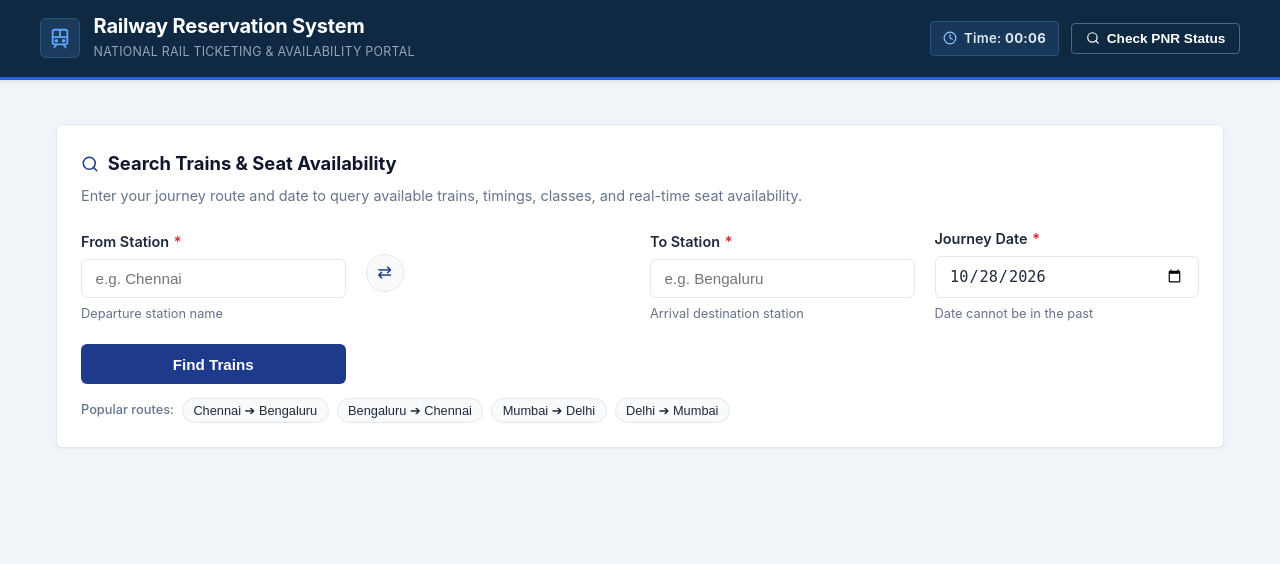
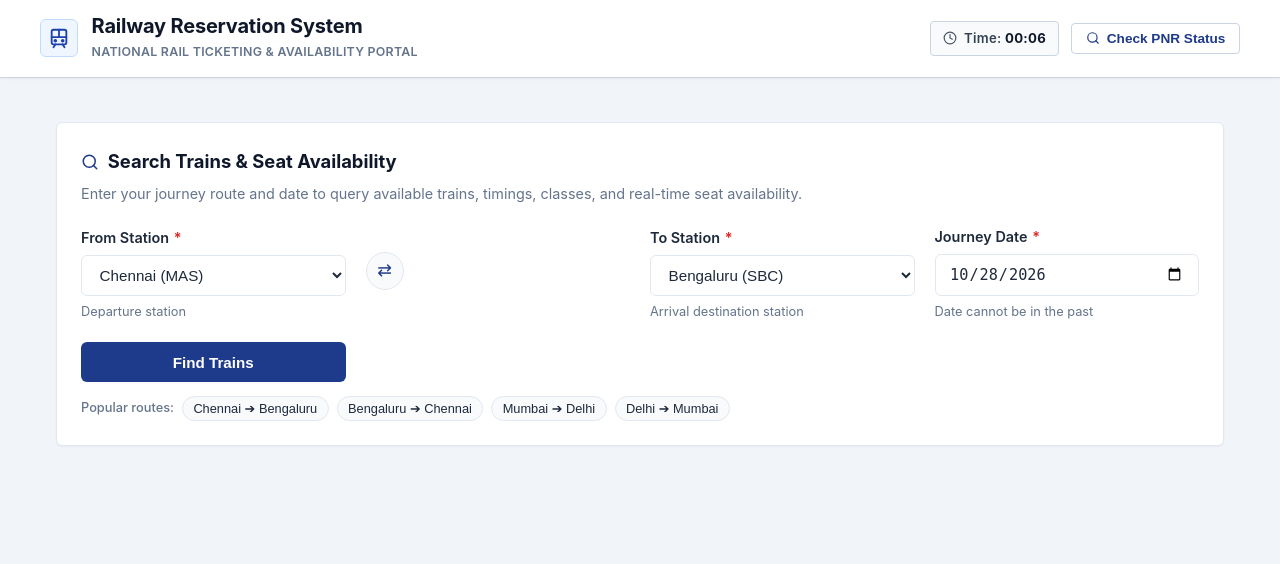
Before and after one commit to se-mini-project-t16/railway-reservation-system, a Spring Boot app: page / in a window 1280 px wide. Shown: the top 564 px of the page. Run offline with Spring Boot 4, Linux system fonts and the light colour scheme; some of the project's set-up classes (security, data sources, template engines, error pages and the like) are left out, and stand-ins take their place.

Commit message:
feat(ui): add station dropdowns, clean white navbar, and print styles

```diff
--- a/src/main/resources/static/css/style.css
+++ b/src/main/resources/static/css/style.css
@@ -41,13 +41,13 @@ body {
   flex-direction: column;
 }
 
-/* Header & Navigation - Institutional Solid Rail Navy */
+/* Header & Navigation - Clean Institutional Deep White Portal Bar */
 header.app-header {
-  background-color: #0f2942;
-  border-bottom: 3px solid #2563eb;
-  color: #ffffff;
+  background-color: #ffffff;
+  border-bottom: 1px solid #cbd5e1;
+  color: #0f172a;
   padding: 0.85rem 1.5rem;
-  box-shadow: 0 2px 4px rgba(0, 0, 0, 0.08);
+  box-shadow: 0 1px 3px 0 rgba(0, 0, 0, 0.05);
   position: sticky;
   top: 0;
   z-index: 100;
@@ -68,34 +68,36 @@ header.app-header {
   align-items: center;
   gap: 0.85rem;
   text-decoration: none;
-  color: #ffffff;
+  color: inherit;
 }
 
 .brand-icon {
   display: flex;
   align-items: center;
   justify-content: center;
-  width: 40px;
-  height: 40px;
-  background-color: #1a3b5c;
-  border: 1px solid #2d557d;
+  width: 38px;
+  height: 38px;
+  background-color: #eff6ff;
+  border: 1px solid #bfdbfe;
   border-radius: var(--radius);
-  color: #60a5fa;
+  color: #1e40af;
   flex-shrink: 0;
 }
 
 .brand-text h1 {
   font-size: 1.25rem;
   font-weight: 700;
+  color: #0f172a;
   letter-spacing: -0.01em;
   line-height: 1.2;
 }
 
 .brand-text .subtext {
   font-size: 0.775rem;
-  color: #94a3b8;
+  color: #64748b;
   letter-spacing: 0.02em;
   text-transform: uppercase;
+  font-weight: 600;
 }
 
 .header-actions {
@@ -105,9 +107,9 @@ header.app-header {
 }
 
 .timer-badge {
-  background: #173859;
-  border: 1px solid #285480;
-  color: #e2e8f0;
+  background: #f8fafc;
+  border: 1px solid #cbd5e1;
+  color: #334155;
   padding: 0.35rem 0.75rem;
   border-radius: 4px;
   font-size: 0.825rem;
@@ -119,14 +121,18 @@ header.app-header {
 }
 
 .timer-badge svg {
-  color: #93c5fd;
+  color: #475569;
   flex-shrink: 0;
 }
 
+.timer-badge strong {
+  color: #0f172a;
+}
+
 .btn-header-pnr {
-  background-color: transparent;
-  color: #ffffff;
-  border: 1px solid #476a8d;
+  background-color: #ffffff;
+  color: #1e3a8a;
+  border: 1px solid #cbd5e1;
   padding: 0.45rem 0.85rem;
   border-radius: 4px;
   font-size: 0.85rem;
@@ -139,9 +145,13 @@ header.app-header {
 }
 
 .btn-header-pnr:hover {
-  background-color: rgba(255, 255, 255, 0.12);
-  border-color: #93c5fd;
-  color: #ffffff;
+  background-color: #f1f5f9;
+  border-color: #94a3b8;
+  color: #1e40af;
+}
+
+.btn-header-pnr svg {
+  color: #1e3a8a;
 }
 
 /* Main Container */
@@ -785,3 +795,81 @@ footer.app-footer {
     grid-template-columns: 1fr;
   }
 }
+
+/* Print Stylesheet for Official E-Ticket Reservation Slip */
+@media print {
+  /* Hide all non-ticket interactive and navigation elements */
+  header.app-header,
+  footer.app-footer,
+  #flashContainer,
+  #searchCard,
+  #resultsSection,
+  #bookingSection,
+  #pnrModal,
+  .quick-chips,
+  .btn,
+  .btn-sm,
+  #copyPnrBtn,
+  #bookAnotherBtn,
+  .modal-overlay {
+    display: none !important;
+  }
+
+  body {
+    background: #ffffff !important;
+    color: #0f172a !important;
+    padding: 0 !important;
+    margin: 0 !important;
+  }
+
+  main.container {
+    max-width: 100% !important;
+    width: 100% !important;
+    margin: 0 !important;
+    padding: 0 !important;
+  }
+
+  #confirmationSection {
+    display: block !important;
+    margin: 0 !important;
+    padding: 0 !important;
+  }
+
+  .confirmation-card {
+    border: 2px solid #0f172a !important;
+    border-radius: 4px !important;
+    box-shadow: none !important;
+    padding: 1.5rem !important;
+    margin: 0 !important;
+    page-break-inside: avoid;
+  }
+
+  .confirmation-card::before {
+    display: none !important;
+  }
+
+  .pnr-highlight {
+    border: 2px dashed #0f172a !important;
+    background: #f8fafc !important;
+    color: #0f172a !important;
+    font-size: 1.5rem !important;
+    padding: 0.5rem 1.25rem !important;
+  }
+
+  .passenger-table {
+    border-collapse: collapse !important;
+    width: 100% !important;
+    margin-top: 1rem !important;
+  }
+
+  .passenger-table th,
+  .passenger-table td {
+    border: 1px solid #cbd5e1 !important;
+    color: #0f172a !important;
+    padding: 0.6rem !important;
+  }
+
+  .passenger-table th {
+    background-color: #f1f5f9 !important;
+  }
+}
--- a/src/main/resources/static/index.html
+++ b/src/main/resources/static/index.html
@@ -75,16 +75,22 @@
             <label for="srcInput">
               From Station <span class="required" aria-hidden="true">*</span>
             </label>
-            <input type="text"
-                   id="srcInput"
+            <select id="srcInput"
                     name="src"
                     class="form-control"
-                   placeholder="e.g. Chennai"
-                   autocomplete="off"
                     required
                     aria-required="true"
                     aria-describedby="srcHint srcError">
-            <span class="field-hint" id="srcHint">Departure station name</span>
+              <option value="">-- Select Departure Station --</option>
+              <option value="Chennai" selected>Chennai (MAS)</option>
+              <option value="Bengaluru">Bengaluru (SBC)</option>
+              <option value="Mumbai">Mumbai (CSMT)</option>
+              <option value="Delhi">Delhi (NDLS)</option>
+              <option value="Coimbatore">Coimbatore (CBE)</option>
+              <option value="Kolkata">Kolkata (HWH)</option>
+              <option value="Hyderabad">Hyderabad (HYB)</option>
+            </select>
+            <span class="field-hint" id="srcHint">Departure station</span>
             <span class="invalid-feedback" id="srcError" role="alert">Source station is required.</span>
           </div>
 
@@ -102,15 +108,21 @@
             <label for="dstInput">
               To Station <span class="required" aria-hidden="true">*</span>
             </label>
-            <input type="text"
-                   id="dstInput"
+            <select id="dstInput"
                     name="dst"
                     class="form-control"
-                   placeholder="e.g. Bengaluru"
-                   autocomplete="off"
                     required
                     aria-required="true"
                     aria-describedby="dstHint dstError">
+              <option value="">-- Select Arrival Station --</option>
+              <option value="Bengaluru" selected>Bengaluru (SBC)</option>
+              <option value="Chennai">Chennai (MAS)</option>
+              <option value="Delhi">Delhi (NDLS)</option>
+              <option value="Mumbai">Mumbai (CSMT)</option>
+              <option value="Coimbatore">Coimbatore (CBE)</option>
+              <option value="Kolkata">Kolkata (HWH)</option>
+              <option value="Hyderabad">Hyderabad (HYB)</option>
+            </select>
             <span class="field-hint" id="dstHint">Arrival destination station</span>
             <span class="invalid-feedback" id="dstError" role="alert">Destination station is required.</span>
           </div>
--- a/src/main/resources/static/js/app.js
+++ b/src/main/resources/static/js/app.js
@@ -204,7 +204,9 @@
   }
 
   srcInput.addEventListener('input', validateStationInputs);
+  srcInput.addEventListener('change', validateStationInputs);
   dstInput.addEventListener('input', validateStationInputs);
+  dstInput.addEventListener('change', validateStationInputs);
   dateInput.addEventListener('input', () => {
     if (!dateInput.value) {
       dateGroup.classList.add('has-error');
```
Lines whose indentation alone changed are shown as unchanged.
